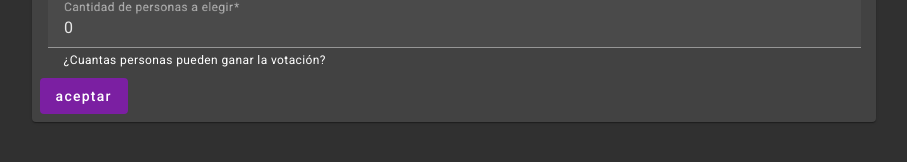
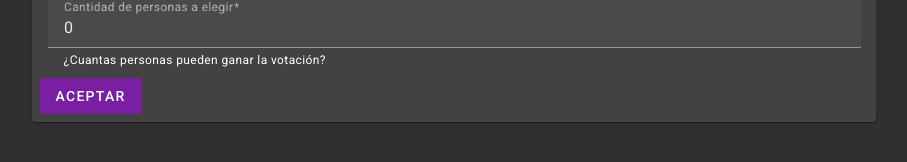
Before and after one commit to sickSamurai/commie-voting-app, an Angular app: page /creation in a window 1280 px wide. Shown: the part 508-670 px from the top of the page, without its empty margins (186-1093 px from the left). Built offline with nearby package versions, Linux system fonts and the light colour scheme; what @angular/fire would draw is missing.

Commit message:
minor fixes

```diff
--- a/src/app/components/candidates-form/candidates-form.component.html
+++ b/src/app/components/candidates-form/candidates-form.component.html
@@ -13,14 +13,18 @@
             [formControl]="nameFormControl"
             matInput
             placeholder="Ana Maria Nates"
-            [disabled]="!canAddCandidates" />
+            [disabled]="!thereAreCandidates && creationModeActivated" />
           <mat-hint>¿Como se llama el candidato/a?</mat-hint>
           <mat-error>Campo Requerido</mat-error>
         </mat-form-field>
       </mat-card-content>
 
       <mat-card-actions>
-        <button type="submit" mat-flat-button [disabled]="!canAddCandidates" color="primary">
+        <button
+          type="submit"
+          mat-flat-button
+          color="primary"
+          [disabled]="!thereAreCandidates && creationModeActivated">
           {{ buttonText }}
         </button>
       </mat-card-actions>
--- a/src/app/components/candidates-form/candidates-form.component.scss
+++ b/src/app/components/candidates-form/candidates-form.component.scss
@@ -1,7 +1,7 @@
 div {
   height: 100vh;
   display: grid;
-  grid-template-columns: 3fr 1fr;
+  grid-template-columns: 2fr 1fr;
   justify-content: center;
   align-items: center;
   gap: 16px;
@@ -34,7 +34,7 @@ mat-form-field {
   box-sizing: border-box;
 }
 
-mat-list{
+mat-list {
   width: 100%;
   mat-list-item{
     padding: 0;
@@ -46,3 +46,7 @@ mat-list{
     }
   }
 }
+
+button{
+  text-transform: uppercase;
+}
--- a/src/app/components/candidates-form/candidates-form.component.ts
+++ b/src/app/components/candidates-form/candidates-form.component.ts
@@ -23,19 +23,15 @@ export class CandidatesFormComponent implements OnDestroy {
   candidateToEditIndex = 0
 
   saveData() {
-    if (this.mode === 'creation') {
-      this.addCandidate()
-    } else {
-      this.editCandidate()
-      this.setupCreationMode()
-    }
+    if (this.mode === 'creation') this.addCandidate()
+    else this.editCandidate()
+    this.setupCreationMode()
   }
 
   addCandidate() {
     if (this.nameFormControl.valid && this.remainingCandidates > 0) {
       this.candidates.push({ name: this.nameFormControl.value || 'null', votes: 0 })
       this.remainingCandidates -= 1
-      this.nameFormControl.reset()
     }
   }
 
@@ -49,13 +45,13 @@ export class CandidatesFormComponent implements OnDestroy {
   }
 
   get candidateFormTitle() {
-    return this.mode === 'creation'
+    return this.creationModeActivated
       ? `Agrega un candidato/a para la votación "${this.votingName}"`
       : 'Edita el candidato/a'
   }
 
   get buttonText() {
-    return this.mode === 'creation' ? 'agregar' : 'editar'
+    return this.creationModeActivated ? 'agregar' : 'editar'
   }
 
   get remainingCandidatesText() {
@@ -66,17 +62,17 @@ export class CandidatesFormComponent implements OnDestroy {
     } else return `Quedan ${this.remainingCandidates} candidatos`
   }
 
+  get creationModeActivated() {
+    return this.mode === 'creation'
+  }
+
   get thereAreCandidates() {
     return this.remainingCandidates != 0
   }
 
-  get canAddCandidates() {
-    return this.mode === 'creation' && this.thereAreCandidates
-  }
-
   setupCreationMode() {
     this.mode = 'creation'
-    this.nameFormControl.reset()
+    this.nameFormControl.reset('')
   }
 
   setupEditMode(name: string) {
--- a/src/app/components/voting-form/voting-form.component.scss
+++ b/src/app/components/voting-form/voting-form.component.scss
@@ -14,3 +14,7 @@ mat-card-content {
   flex-direction: column;
   gap: 16px;
 }
+
+button{
+  text-transform: uppercase;
+}
--- a/src/styles.scss
+++ b/src/styles.scss
@@ -13,3 +13,22 @@ body {
 button {
   text-transform: uppercase;
 }
+
+::-webkit-scrollbar {
+  width: 10px;
+}
+
+/* Track */
+::-webkit-scrollbar-track {
+  background: #888;
+}
+
+/* Handle */
+::-webkit-scrollbar-thumb {
+  background: #f5f5f5;
+}
+
+/* Handle on hover */
+::-webkit-scrollbar-thumb:hover {
+  background: #e0e0e0;
+}
```
